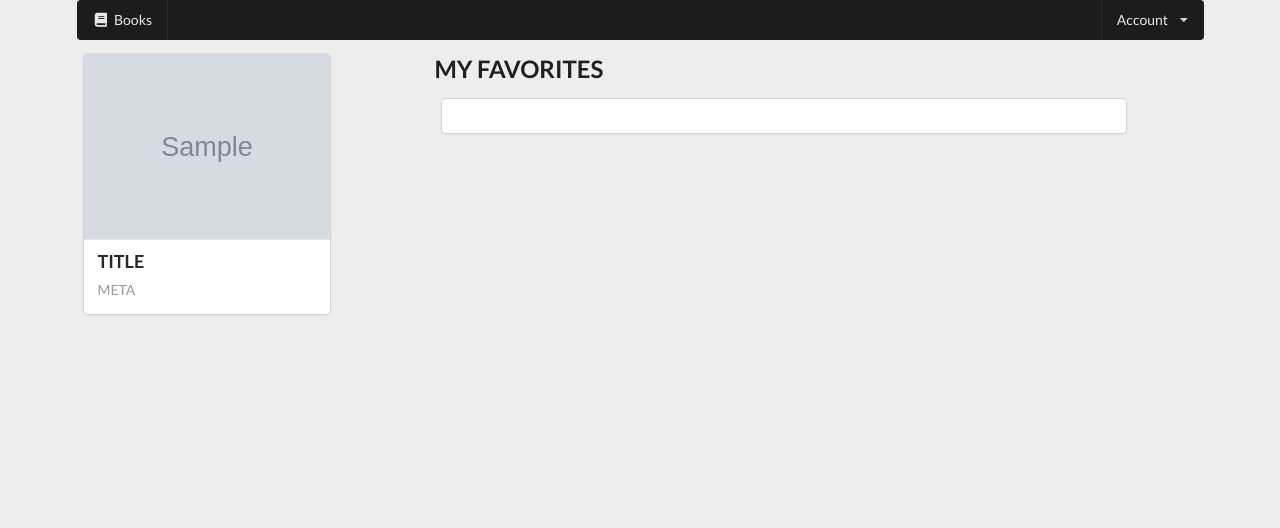
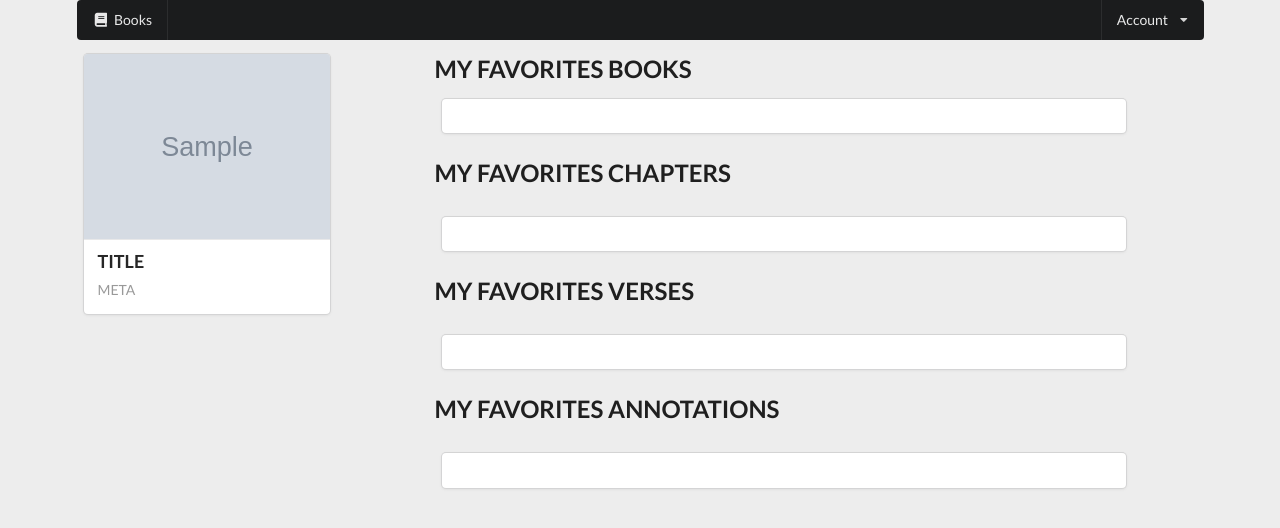
Before and after one commit to szoupi/bibl_app, a Django app: template bible/templates/bible/favorites.html in a window 1280 px wide. Shown: the top 528 px of the page. Run offline with Django 3.2, Linux system fonts and the light colour scheme; the template is opened without the code that fills it: most values are stand-ins (such as "Sample title", 1, 10 or a date in 2020); grey boxes marked "Sample" are stand-in pictures; parts of the project's set-up code (start-up, migrations or seed data) failed here and were passed over; some libraries are stand-ins or nearby versions.

Commit message:
feat: display favorites objects in favorite page

```diff
--- a/bible/templates/bible/base.html
+++ b/bible/templates/bible/base.html
@@ -30,6 +30,12 @@
             <i class="book inverted icon"></i>
             Books
         </a>
+            {% if user.is_authenticated %}
+                <a class="item" href="{% url 'bible:favorites' %}">
+                    <i class="star inverted icon"></i>
+                    Favorites
+                </a>
+            {% endif %}
 
         <div class="right menu">
             {% if user.is_authenticated %}
--- a/bible/templates/bible/favorites.html
+++ b/bible/templates/bible/favorites.html
@@ -15,29 +15,90 @@
 </div>
 {% endblock leftColumn %} {% block body %} {% comment %} FAVORITES {% endcomment %}
 <div class="ui text container">
-    <h2>MY FAVORITES</h2>
-    {% if fav_books %}
+    {# ========= BOOKS ========== #}
+    {% if fav_books_list %}
+        <h2>MY FAVORITES BOOKS</h2>
         <div class="ui one cards">
-        {% for favbook in fav_books %}
+            {% for fav in fav_books_list %}
                 <div class="card">
                     <div class="content">
                         <div class="header">
-                    {% if user.is_authenticated %}
-                    <p>favorite book id: {{ favbook.id }}</p>
-
-
+                            {% if user.is_authenticated and user.id == fav.user_id %}
+                                <p>favorite book id: {{ fav.id }}</p>
                             {% endif %}
-
                         </div>
-
                     </div>
-
                 </div>
             {% endfor %}
         </div>
     {% else %}
-    <h2>No Favorites ??? to display</h2>
+        <h2>No Favorites Books to display</h2>
     {% endif %}
+
+    {# ========= CHAPTERS ========== #}
+    {% if fav_books_list %}
+        <h2>MY FAVORITES CHAPTERS</h2>
+        <div class="ui one cards">
+            {% for fav in fav_chapters_list %}
+                <div class="card">
+                    <div class="content">
+                        <div class="header">
+                            {% if user.is_authenticated and user.id == fav.user_id %}
+                                <p>favorite chapter id: {{ fav.id }}</p>
+                            {% endif %}
+                        </div>
+                    </div>
+                </div>
+            {% endfor %}
+        </div>
+    {% else %}
+        <h2>No Favorites Chapters to display</h2>
+    {% endif %}
+
+    {# ========= VERSES ========== #}
+    {% if fav_verses_list %}
+        <h2>MY FAVORITES VERSES</h2>
+        <div class="ui one cards">
+            {% for fav in fav_verses_list %}
+                <div class="card">
+                    <div class="content">
+                        <div class="header">
+                            {% if user.is_authenticated and user.id == fav.user_id %}
+                                <p>favorite verse id: {{ fav.id }}</p>
+                            {% endif %}
+                        </div>
+                    </div>
+                </div>
+            {% endfor %}
+        </div>
+    {% else %}
+        <h2>No Favorites Verses to display</h2>
+    {% endif %}
+
+    {# ========= ANNOTATIONS ========== #}
+    {% if fav_annotations_list %}
+        <h2>MY FAVORITES ANNOTATIONS</h2>
+        <div class="ui one cards">
+            {% for fav in fav_annotations_list %}
+                <div class="card">
+                    <div class="content">
+                        <div class="header">
+                            {% if user.is_authenticated and user.id == fav.user_id %}
+                                <p>favorite annotation id: {{ fav.id }}</p>
+                            {% endif %}
+                        </div>
+                    </div>
+                </div>
+            {% endfor %}
+        </div>
+    {% else %}
+        <h2>No Favorites Annotations to display</h2>
+    {% endif %}
+
+
+
+
+
 </div>
 
 {% endblock body %}}
--- a/bible/templates/bible/index.html
+++ b/bible/templates/bible/index.html
@@ -86,7 +86,7 @@
                                     })
 
                                 </script>
-                                <!-- ==================FAVORITE END=================== -->
+                                <!-- ==================FAVORITE END STAR=================== -->
 
 
                                 <!--...and if the user has edit rights -->
```
Also changed, not shown: bible/views.py (+28 -7 lines), 1 other file. Lines whose indentation alone changed are shown as unchanged.
